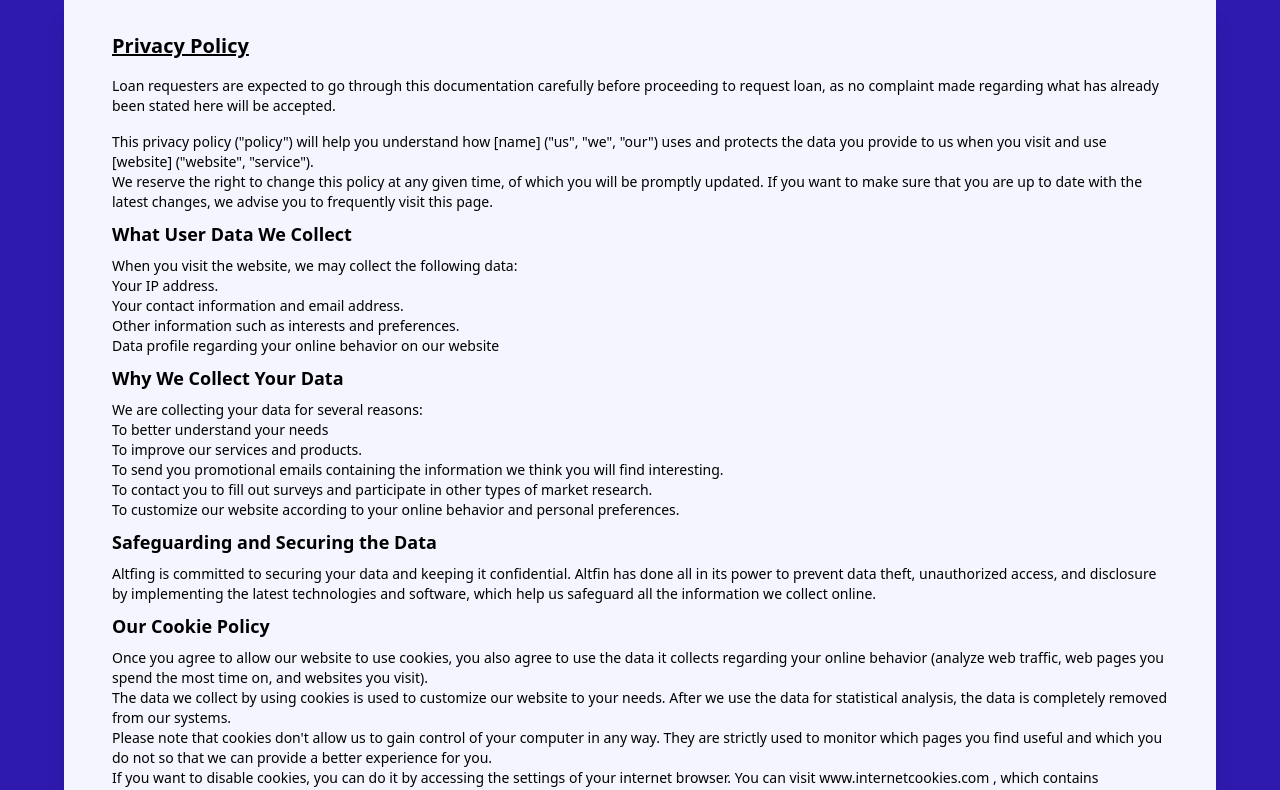
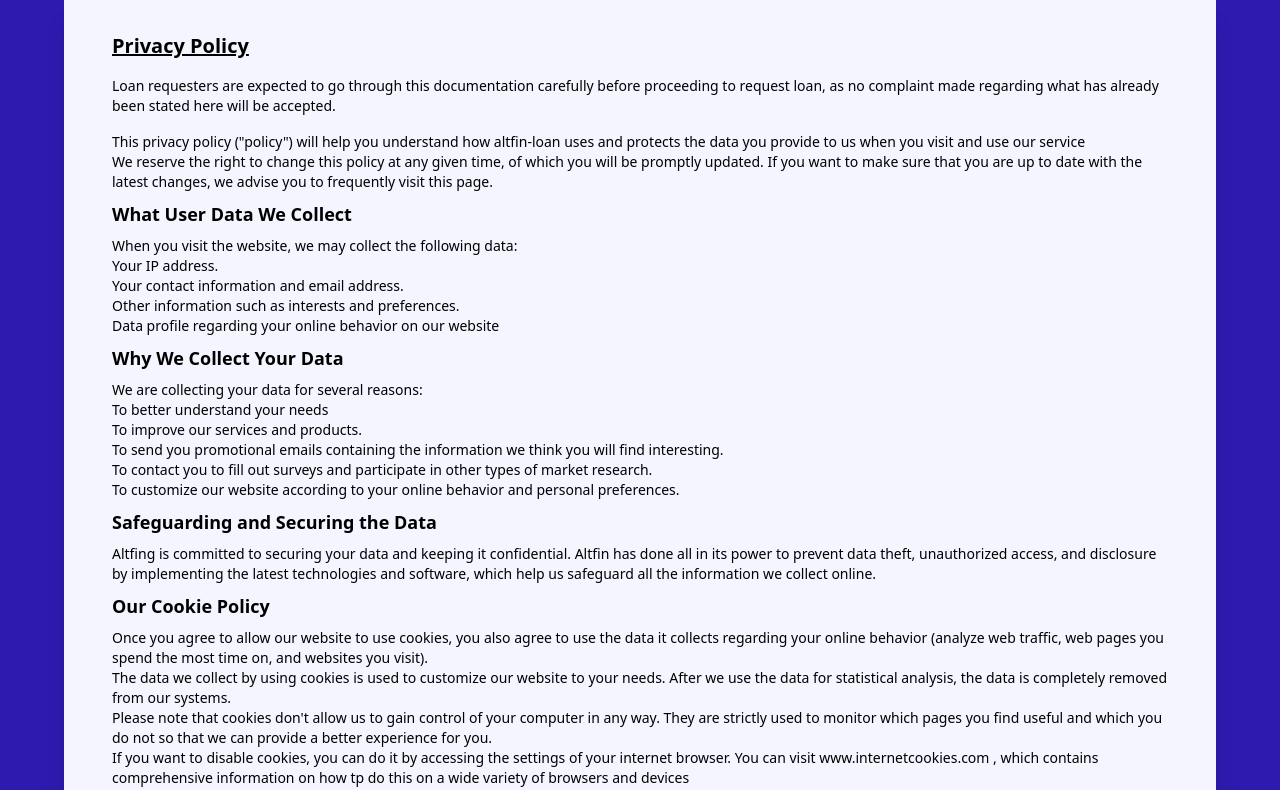
Before and after one commit to Auraqule/altfin_loan_v2, a React (Create React App) app: page /privacy-policy in a window 1280 px wide. Shown: the top 790 px of the page. Built offline with nearby package versions, Linux system fonts and the light colour scheme; no server answers.

Commit message:
another commit

```diff
--- a/src/components/LoanCalculator.tsx
+++ b/src/components/LoanCalculator.tsx
@@ -194,7 +194,6 @@
   };
 
   //   setUserData(userLoan);
-
   useEffect(() => {
     const retrievedUserId: any = localStorage.getItem("userID");
     const userKey = JSON.parse(retrievedUserId);
--- a/src/components/Navbar.tsx
+++ b/src/components/Navbar.tsx
@@ -54,7 +54,11 @@
               </li>
 
               <li className="flex items-center">
-                <a href="https://altfinglobal.com">
+                <a
+                  href="https://altfinglobal.com"
+                  target="_blank"
+                  rel="noreferrer"
+                >
                   <button
                     className="bg-white text-blueGray-700 active:bg-blueGray-50 text-xs font-bold uppercase px-4 py-2 rounded shadow hover:shadow-md outline-none focus:outline-none lg:mr-1 lg:mb-0 ml-3 mb-3 ease-linear transition-all duration-150"
                     type="button"
--- a/src/pages/auth/PrivacyPolicy.tsx
+++ b/src/pages/auth/PrivacyPolicy.tsx
@@ -11,9 +11,9 @@
           regarding what has already been stated here will be accepted.
         </p>
         <p className="text-sm">
-          This privacy policy ("policy") will help you understand how [name]
-          ("us", "we", "our") uses and protects the data you provide to us when
-          you visit and use [website] ("website", "service").{" "}
+          This privacy policy ("policy") will help you understand how
+          altfin-loan uses and protects the data you provide to us when you
+          visit and use our service{" "}
         </p>
         <p className="text-sm">
           We reserve the right to change this policy at any given time, of which
--- a/src/pages/auth/UserProfile.tsx
+++ b/src/pages/auth/UserProfile.tsx
@@ -22,7 +22,7 @@
         style={{ minWidth: "318px" }}
       >
         <h1 className="font-bold text-blue -mt-2 pb-2 text-center">
-          Altin Loan{" "}
+          Altfin Loan{" "}
         </h1>
         <div className="mb-2 flex items-center justify-start space-x-16 ">
           <IconButton>
```
